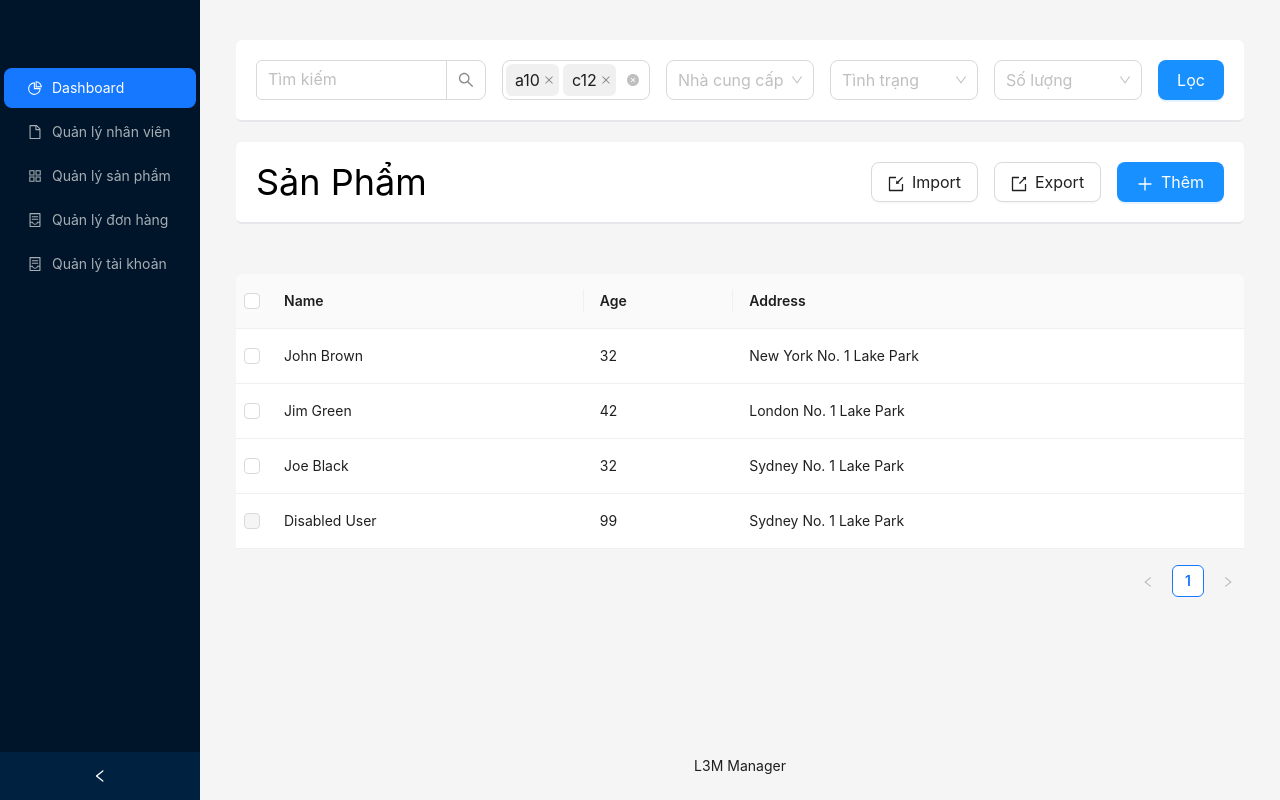
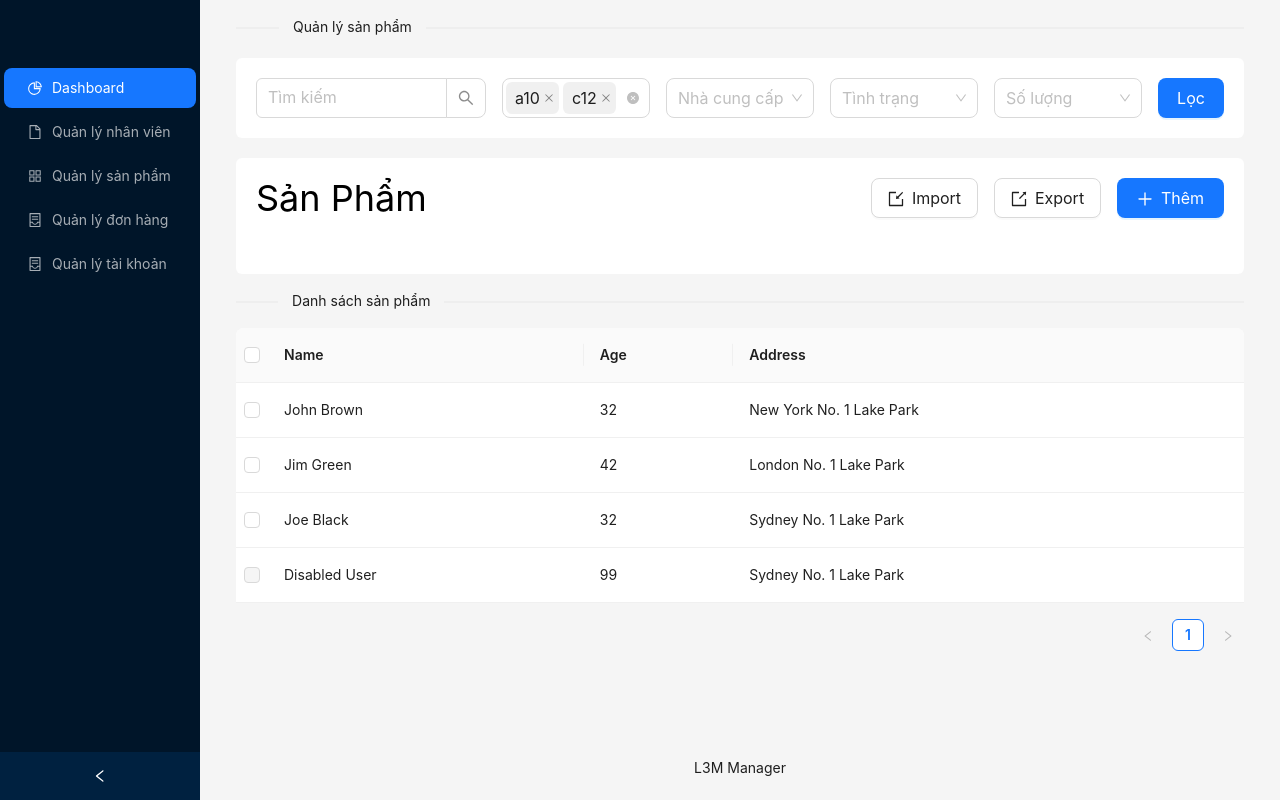
Before and after one commit to atwinn/NextJS-Ecom, a Next.js app: page /page-admin/product-manage/view in a window 1280 px wide. Built offline with nearby package versions, Linux system fonts and the light colour scheme.

Commit message:
fix tailwind override antd

```diff
--- a/src/component/product/prodfilter.tsx
+++ b/src/component/product/prodfilter.tsx
@@ -83,7 +83,7 @@ export default function ProdFilter() {
                 <Col xl={2} md={4} xs={8}>
                     <Button
                         type="primary"
-                        style={{ backgroundColor: '#1890ff', width: '100%', overflow: 'hidden' }}
+                        style={{ width: '100%', overflow: 'hidden' }}
                         size='large'
                         loading={loadings[0]}
                         onClick={() => enterLoading(0)}
--- a/src/component/product/prodtable.tsx
+++ b/src/component/product/prodtable.tsx
@@ -69,7 +69,7 @@ const ProdTable: React.FC = () => {
     const [selectionType, setSelectionType] = useState<'checkbox' | 'radio'>('checkbox');
 
     return (
-        <div style={{ marginTop: '50px' }}>
+        <div>
             <Table
                 rowSelection={{
                     type: selectionType,
--- a/src/component/product/title-action.tsx
+++ b/src/component/product/title-action.tsx
@@ -37,7 +37,6 @@ export default function TitleAndAction() {
                         type='primary'
                         size='large'
                         icon={<PlusOutlined style={{ verticalAlign: 'middle' }} />}
-                        style={{ backgroundColor: '#1890ff' }}
                         className='sm:w-full'
                         onClick={() => setModalOpen(true)}
                     >
--- a/src/pages/page-admin/product-manage/view.tsx
+++ b/src/pages/page-admin/product-manage/view.tsx
@@ -4,6 +4,7 @@ import { useState } from 'react';
 import ProdFilter from '../../../component/product/prodfilter';
 import TitleAndAction from '../../../component/product/title-action'
 import ProdTable from '../../../component/product/prodtable';
+import Divider1 from '@/component/devider';
 
 export interface IQLSanPhamProps {
 }
@@ -11,9 +12,11 @@ export interface IQLSanPhamProps {
 export default function QLSanPham(props: IQLSanPhamProps) {
 
   return (
-    <div className='md:p-5 xs:px-0 xs:py-2'>
+    <div className='md:px-5 xs:px-0 xs:py-2'>
+      <Divider1 name="Quản lý sản phẩm" />
       <ProdFilter />
       <TitleAndAction />
+      <Divider1 name="Danh sách sản phẩm" />
       <ProdTable />
     </div>
   );
--- a/tailwind.config.js
+++ b/tailwind.config.js
@@ -12,4 +12,7 @@ module.exports = {
     extend: {},
   },
   plugins: [],
+  corePlugins: {
+    preflight: false // <== disable this!
+  },
 }
```
